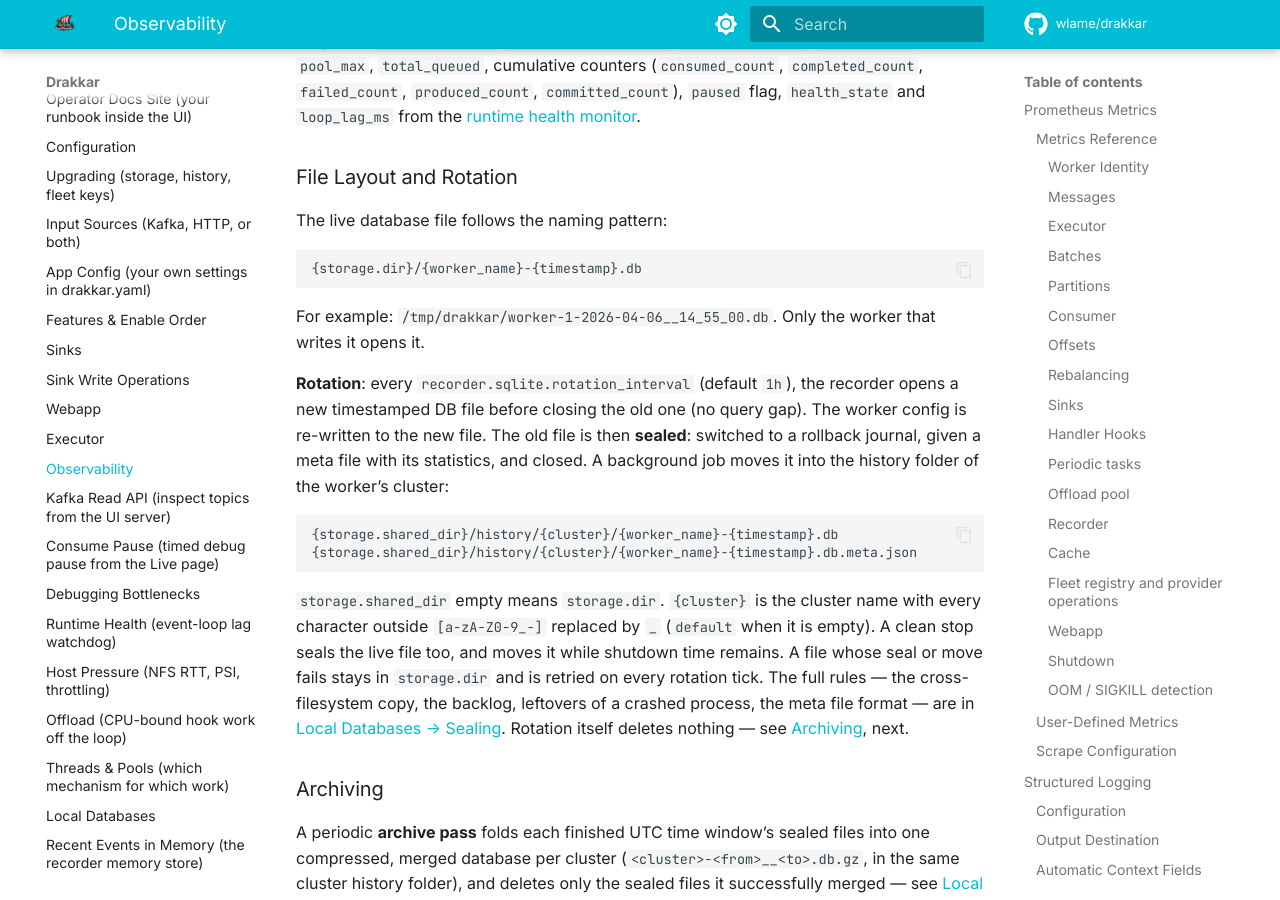
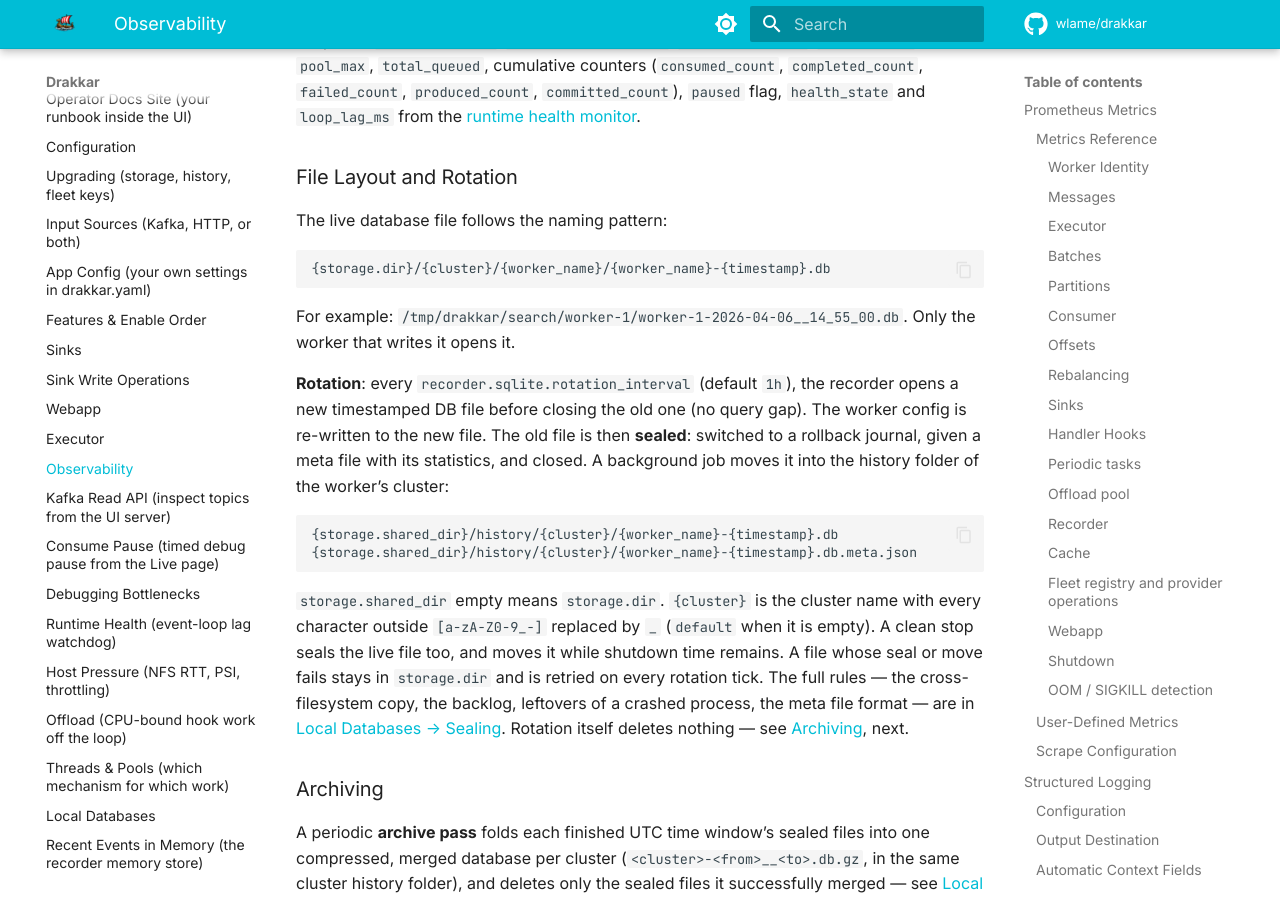
Before and after one commit to wlame/drakkar, an MkDocs documentation site: the page built from docs/observability.md, in a window 1280 px wide and 900 px high, scrolled down 35202 px. Built offline with MkDocs 1.6.1 and Material for MkDocs 9.7.7, drawn with Linux system fonts in a browser that asks for light colours; comment, search, counter and statistics services are not loaded.

Commit message:
Name the own worker folder in the remaining docs and in AGENTS.md.

````diff
--- a/docs/observability.md
+++ b/docs/observability.md
@@ -820,10 +820,10 @@ Appended every `recorder.sqlite.state_interval` (default `10s`). Captures a poin
 The live database file follows the naming pattern:
 
 ```
-{storage.dir}/{worker_name}-{timestamp}.db
+{storage.dir}/{cluster}/{worker_name}/{worker_name}-{timestamp}.db
 ```
 
-For example: `/tmp/drakkar/worker-1-2026-04-06__14_55_00.db`. Only the worker that writes it opens it.
+For example: `/tmp/drakkar/search/worker-1/worker-1-2026-04-06__14_55_00.db`. Only the worker that writes it opens it.
 
 **Rotation**: every `recorder.sqlite.rotation_interval` (default `1h`), the recorder opens a new timestamped DB file before closing the old one (no query gap). The worker config is re-written to the new file. The old file is then **sealed**: switched to a rollback journal, given a meta file with its statistics, and closed. A background job moves it into the history folder of the worker's cluster:
 
````
Also changed, not shown: AGENTS.md (+13 -1 lines), docs/faq.md (+1 -1 lines), docs/security.md (+1 -1 lines).
